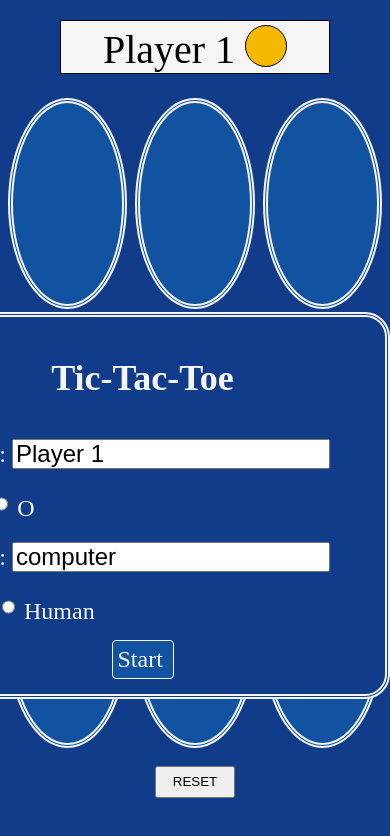
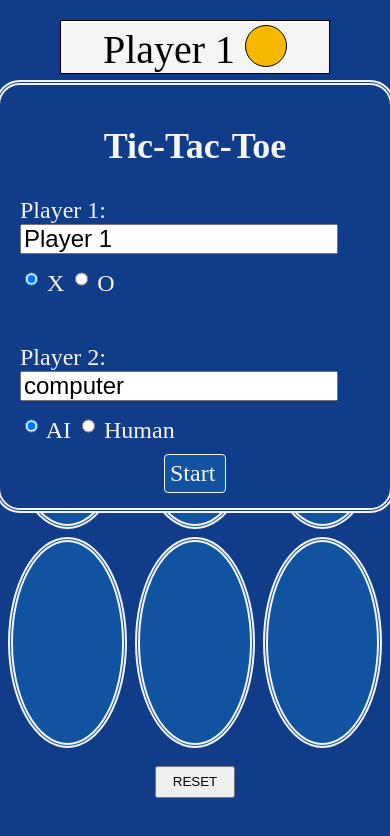
Before and after one commit to jjspetz/Tic-Tac-Toe, a website: page index.html in a window 390 px wide. Drawn offline with Linux system fonts and the light colour scheme.

Commit message:
main modal more mobile friendly

```diff
--- a/css/style.less
+++ b/css/style.less
@@ -98,6 +98,12 @@ button {
   background: @dark-blue;
   padding: 10px;
 
+  @media (max-width: 700px) {
+    left: calc(~"50% - 200px");
+    top: 80px;
+    min-width: 370px;
+  }
+
   h2 {
     text-align: center;
     font-size: 36px;
@@ -109,6 +115,10 @@ button {
     p {
       display: inline-block;
       margin: 10px;
+
+      @media (max-width: 700px) {
+        display: block;
+      }
     }
 
     input {
--- a/index.html
+++ b/index.html
@@ -11,12 +11,16 @@
         <h2>Tic-Tac-Toe</h2>
         <div class="modal-content">
           <p>Player 1: <input id='p1' value='Player 1'></p>
-          <p><input id='x' name='player1' checked='checked' type='radio'> X</p>
-          <p><input id='o' name='player1' type='radio'> O</p>
+          <p>
+            <input id='x' name='player1' checked='checked' type='radio'> X
+            <input id='o' name='player1' type='radio'> O
+          </p>
           <br>
           <p>Player 2: <input id='p2' value='computer'></p>
-          <p><input id='ai' name='player2' checked='checked' type='radio'> AI</p>
-          <p><input name='player2' type='radio'> Human</p>
+          <p>
+            <input id='ai' name='player2' checked='checked' type='radio'> AI
+            <input name='player2' type='radio'> Human
+          </p>
         </div>
         <div id="modal-button">
           Start
```
Also changed, not shown: css/style.css.
